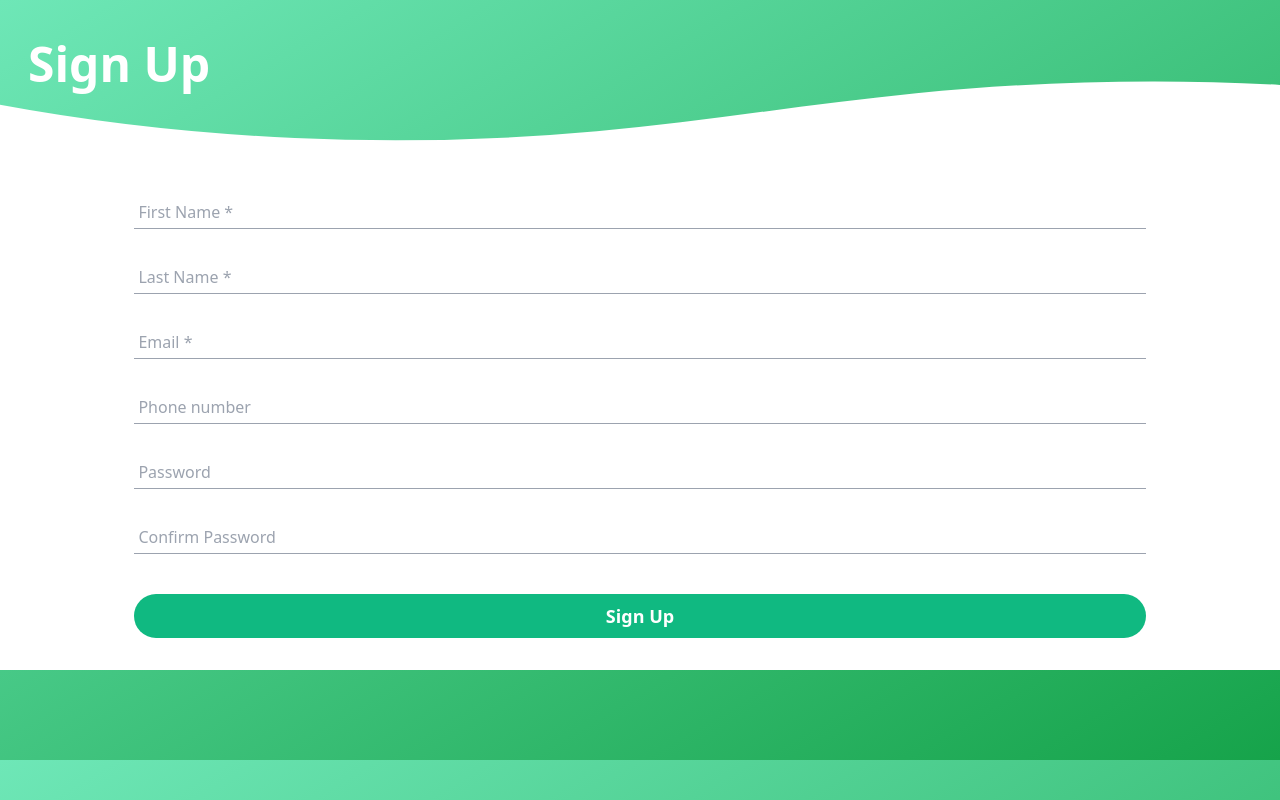
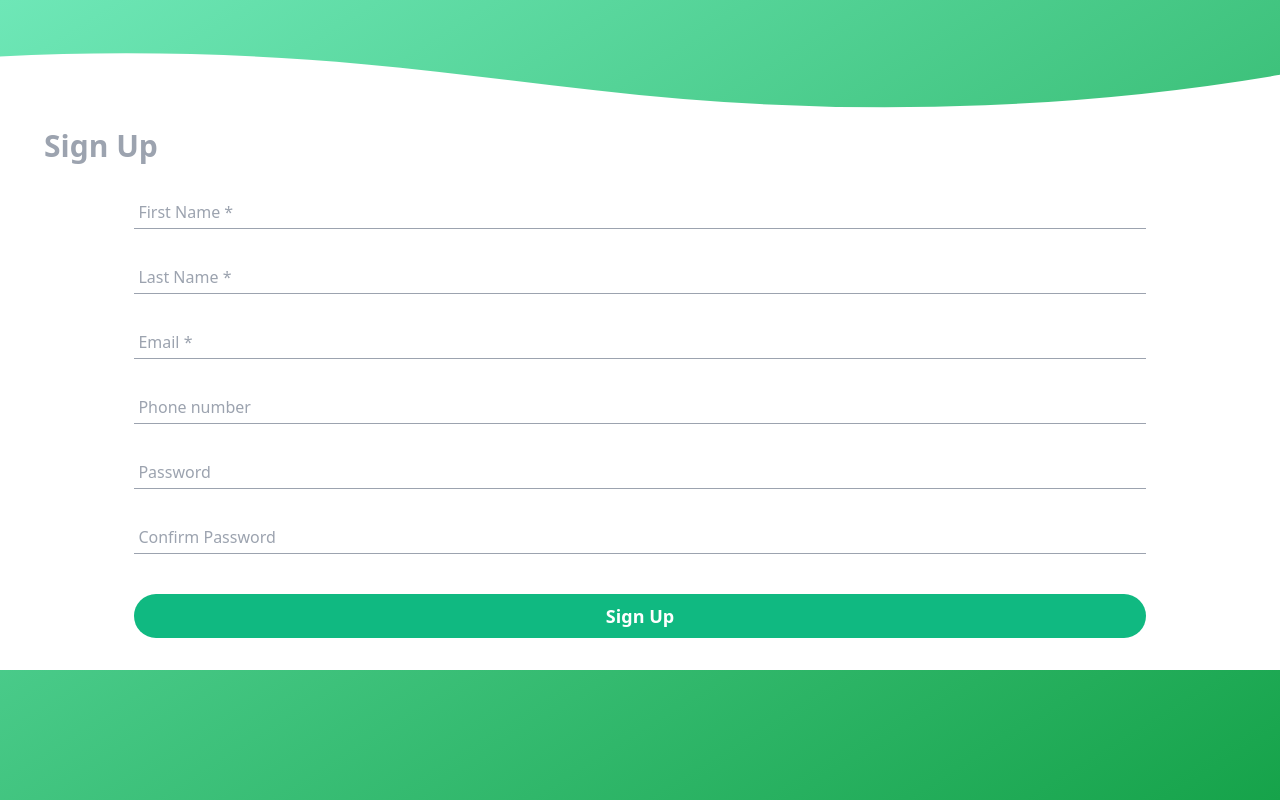
Before and after one commit to Torelli/sign-up-form, a website: page index.html in a window 1280 px wide. Drawn offline with Linux system fonts and the light colour scheme.

Commit message:
Adjusted heading

```diff
--- a/index.html
+++ b/index.html
@@ -9,14 +9,14 @@
     <link href="/dist/output.css" rel="stylesheet">
 </head>
 
-<body class="bg-gradient-to-br from-emerald-300 to-green-600 h-[90vh]">
-    <h1 class="ml-7 mt-10 text-5xl text-white font-bold">Sign Up</h1>
-    <div class="absolute top-20 left-0 w-full overflow-hidden leading-[0]">
-        <svg class="relative block w-svg h-[109px]" data-name="Layer 1" xmlns="http://www.w3.org/2000/svg" viewBox="0 0 1200 120" preserveAspectRatio="none">
+<body class="bg-gradient-to-br from-emerald-300 to-green-600 h-screen">
+    <h1 class="absolute z-10 top-32 left-11 text-3xl text-gray-400 font-bold">Sign Up</h1>
+    <div class="relative top-1 z-0 pt-12 w-full overflow-hidden leading-[0] scale-x-[-1]">
+        <svg class="relative block w-svg h-[100px]" data-name="Layer 1" xmlns="http://www.w3.org/2000/svg" viewBox="0 0 1200 120" preserveAspectRatio="none">
             <path d="M985.66,92.83C906.67,72,823.78,31,743.84,14.19c-82.26-17.34-168.06-16.33-250.45.39-57.84,11.73-114,31.07-172,41.86A600.21,600.21,0,0,1,0,27.35V120H1200V95.8C1132.19,118.92,1055.71,111.31,985.66,92.83Z" class="fill-white"></path>
         </svg>
     </div>
-    <div class="relative bottom-[-60px] bg-white w-full px-2 pb-2 pt-8">
+    <div class="relative bg-white w-full px-2 pb-2 pt-8">
         <form class="flex flex-col items-center" action="#">
             <div class="w-4/5 relative mt-4">
                 <input class="w-full p-1 border-b border-gray-400 mb-4 focus-visible:outline-0 focus-visible:border-green-400 focus-visible:placeholder:invisible focus-visible:invalid:border-red-400 peer" name="first-name" id="first-name" placeholder="First Name *" maxlength="245" pattern="^[^0-9]+$" type="text" required>
```
Also changed, not shown: dist/output.css.
